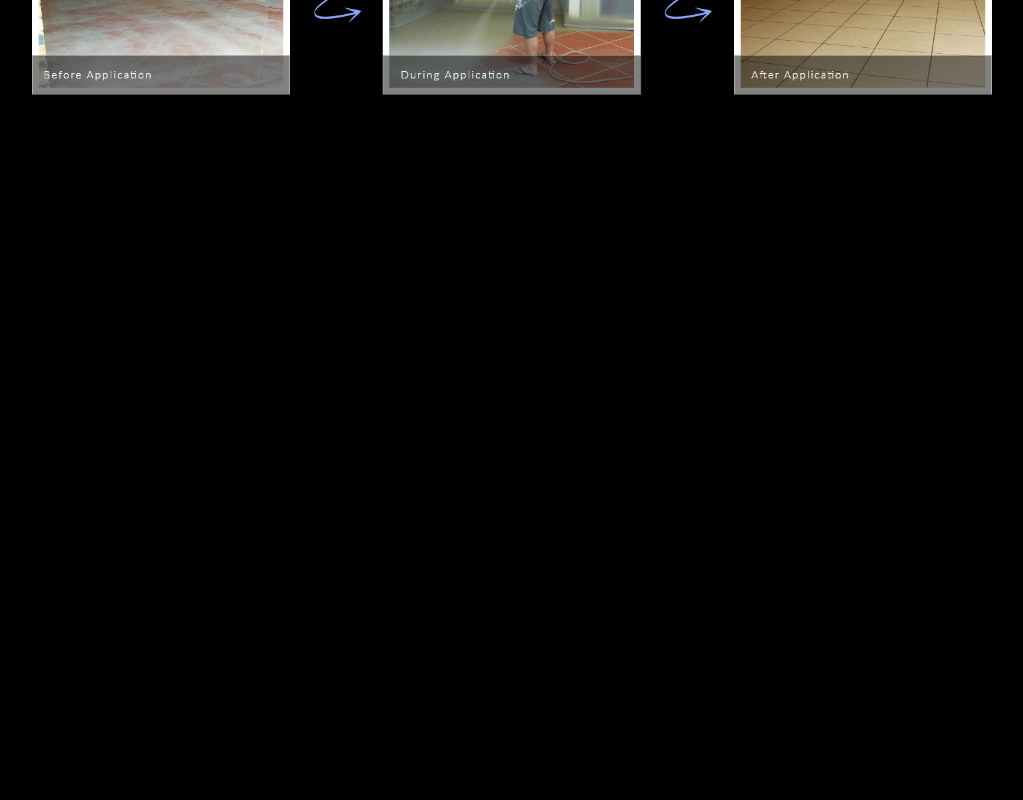
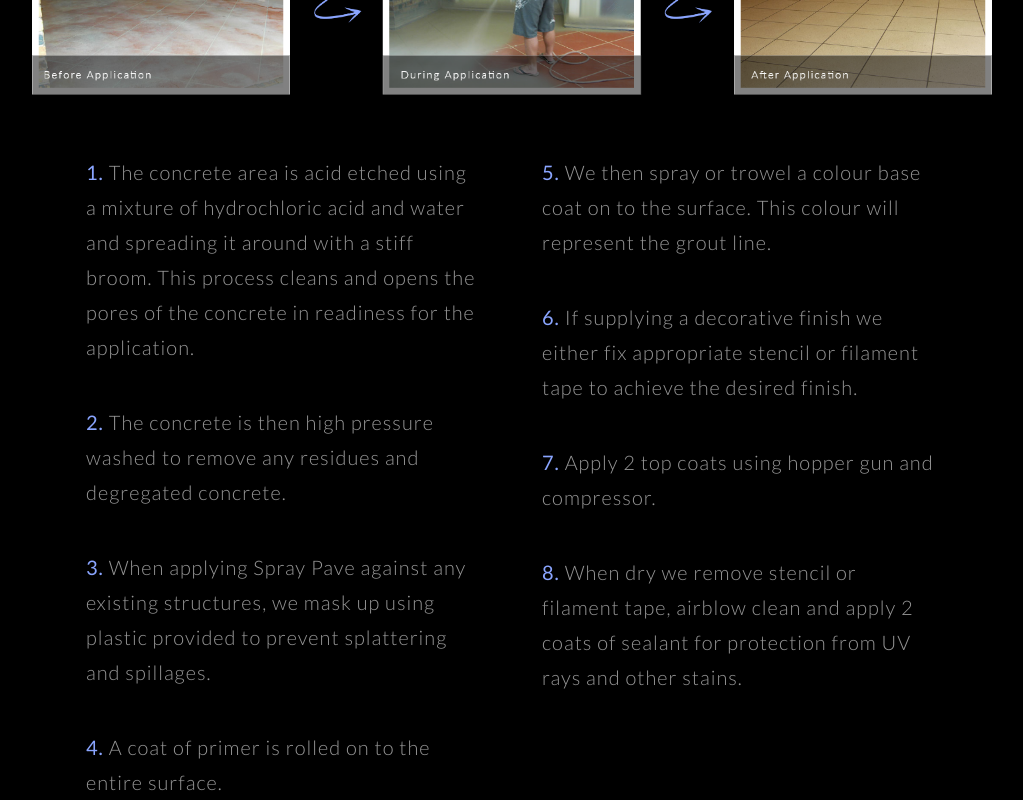
Before and after one commit to Blake-K-Yeboah/sls-concrete-coatings, a Next.js app: page /our-products/spray-paving in a window 1280 px wide. Shown: the part 2693-3493 px from the top of the page, without its empty margins (128-1151 px from the left). Before the commit the page ends 3019 px from the top, so only its background shows below. Built offline with nearby package versions, Linux system fonts and the light colour scheme.

Commit message:
Added Styling For Application Steps

```diff
--- a/styles/SprayPaving.module.sass
+++ b/styles/SprayPaving.module.sass
@@ -42,3 +42,23 @@
     height: calc(.2020 * 75vw)
     position: relative
     margin: 7.5vh auto
+
+.applicationSteps
+    width: 70vw
+    margin: 0 auto
+    columns: 2
+    list-style: none
+
+.applicationSteps li
+    color: $lightGrey
+    font-size: 1.25rem
+    line-height: 1.75em
+    color: rgba($lightGrey, .75)
+    letter-spacing: .05em
+    font-weight: 300
+    width: 90%
+    margin: 0 auto 2em auto
+
+.stepNum
+    color: $primary
+    font-weight: 500
```
